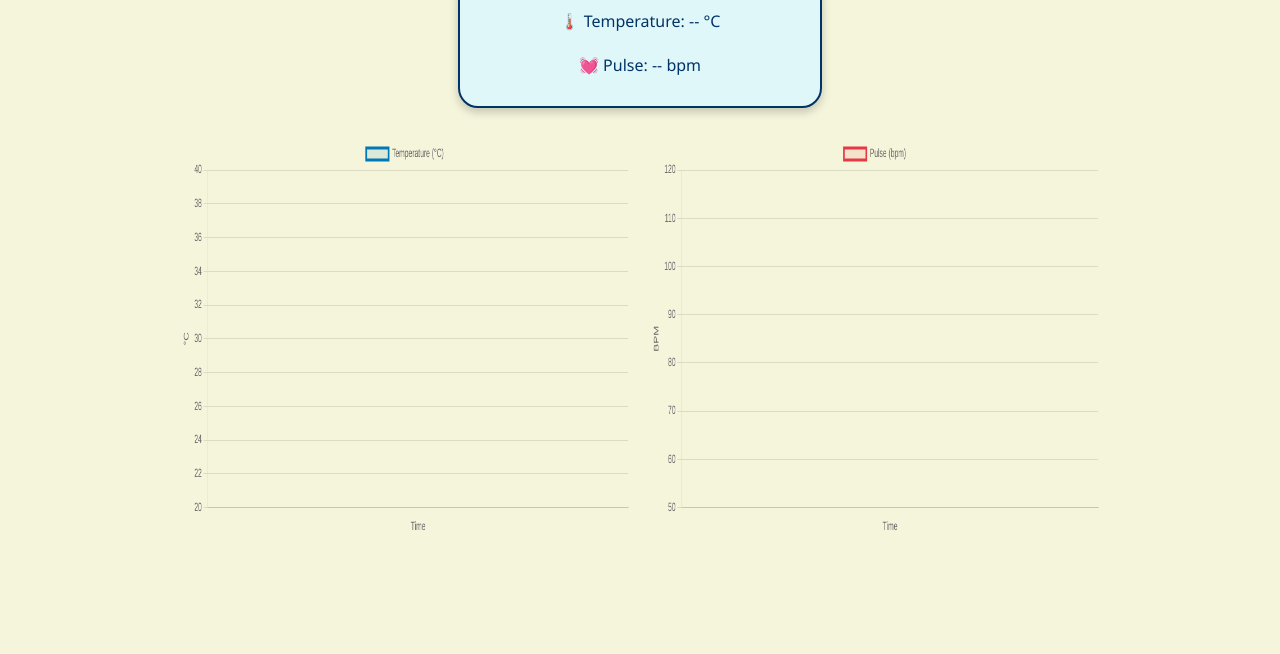
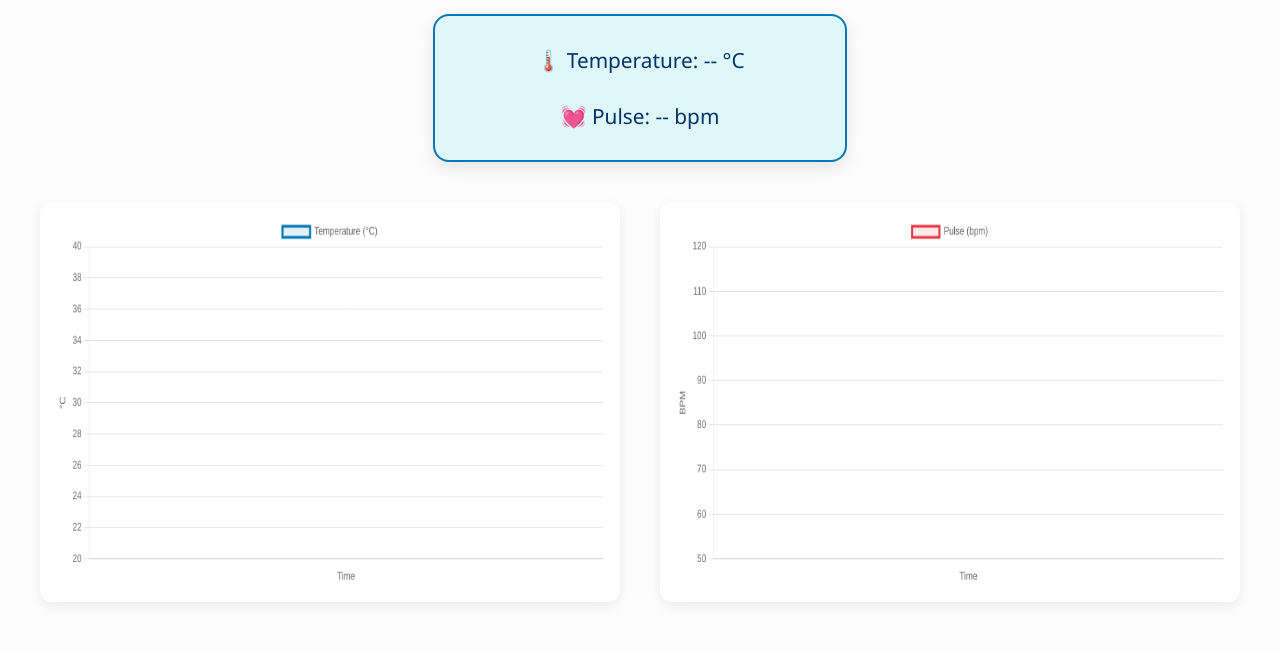
Before and after one commit to yadhu1904/idea_lab, a plain HTML site: page index.html in a window 1280 px wide. Shown: the part 146-800 px from the top of the page. Drawn offline with nearby package versions, Linux system fonts and the light colour scheme; no server answers.

Commit message:
Update index.html

```diff
--- a/index.html
+++ b/index.html
@@ -6,38 +6,60 @@
   <script src="https://cdn.jsdelivr.net/npm/chart.js"></script>
   <style>
   body {
-      background: #f5f5dc;
+    background: #fdfdfd;
     font-family: 'Segoe UI', sans-serif;
     color: #003366;
     text-align: center;
-      padding: 30px 10px;
+    padding: 40px 20px;
+  }
+
+  h1 {
+    font-size: 2.5rem;
+    margin-bottom: 30px;
+    color: #002244;
   }
 
   .card {
     background: #e0f7fa;
-      border: 2px solid #003366;
-      border-radius: 20px;
+    border: 2px solid #0077b6;
+    border-radius: 16px;
     padding: 30px;
-      width: 300px;
+    width: 350px;
     margin: auto;
-      margin-bottom: 30px;
-      box-shadow: 0 4px 10px rgba(0, 0, 0, 0.2);
+    margin-bottom: 40px;
+    box-shadow: 0 6px 18px rgba(0, 0, 0, 0.1);
+    font-size: 1.3rem;
   }
 
   .charts-container {
-      display: flex;
-      justify-content: center;
-      align-items: center;
-      gap: 20px;
-      flex-wrap: wrap;
+    display: grid;
+    grid-template-columns: repeat(auto-fit, minmax(500px, 1fr));
+    gap: 40px;
+    max-width: 1200px;
+    margin: auto;
   }
 
   canvas {
-      width: 100%;
-      max-width: 450px;
+    background: #ffffff;
+    border-radius: 12px;
+    box-shadow: 0 4px 12px rgba(0, 0, 0, 0.08);
+    padding: 15px;
     height: 400px !important;
+    width: 100% !important;
+  }
+
+  @media (max-width: 600px) {
+    .card {
+      width: 90%;
+      font-size: 1.1rem;
+    }
+
+    canvas {
+      height: 300px !important;
+    }
   }
 </style>
+
 </head>
 <body>
 
```
Lines whose indentation alone changed are shown as unchanged.
